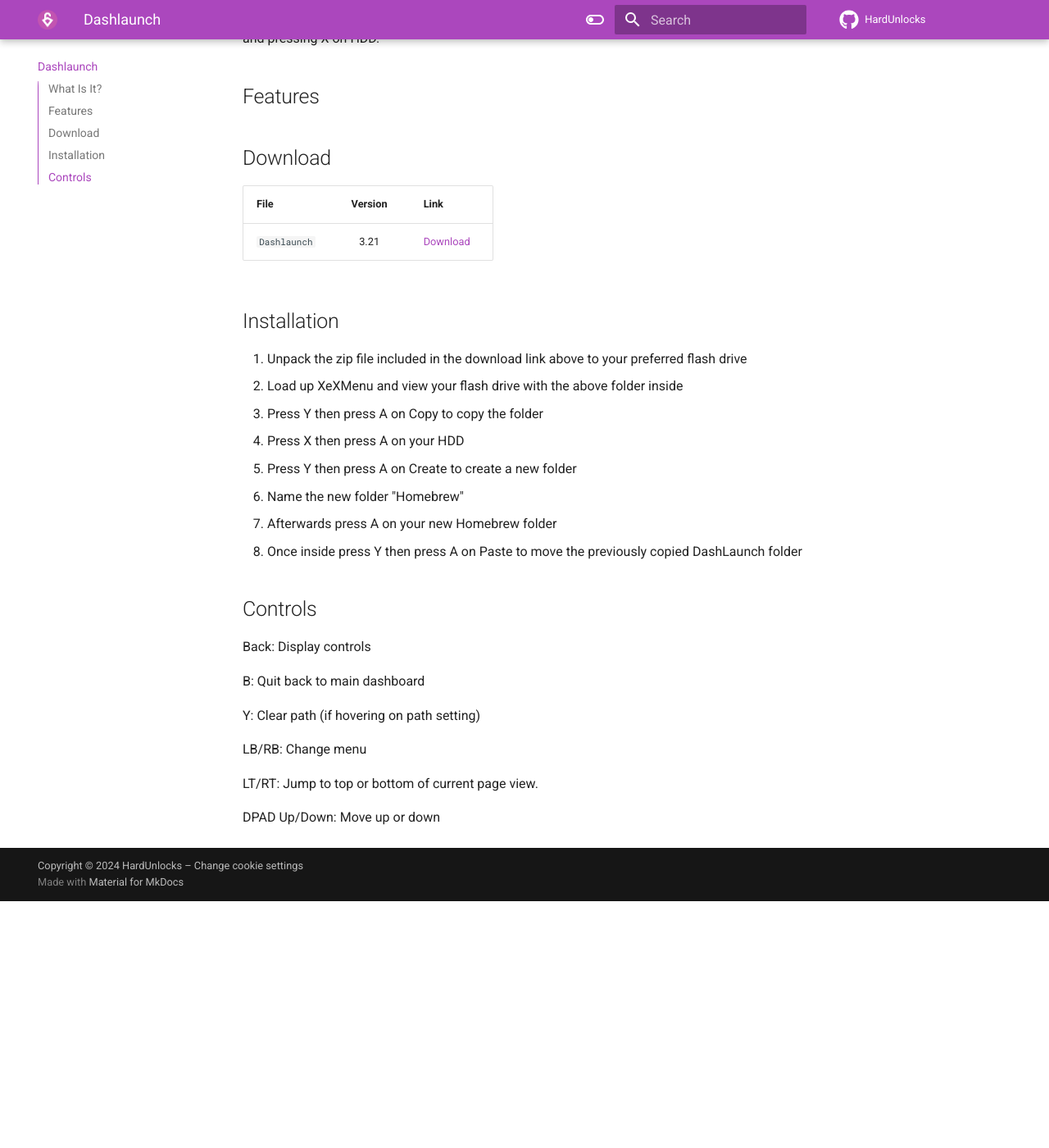
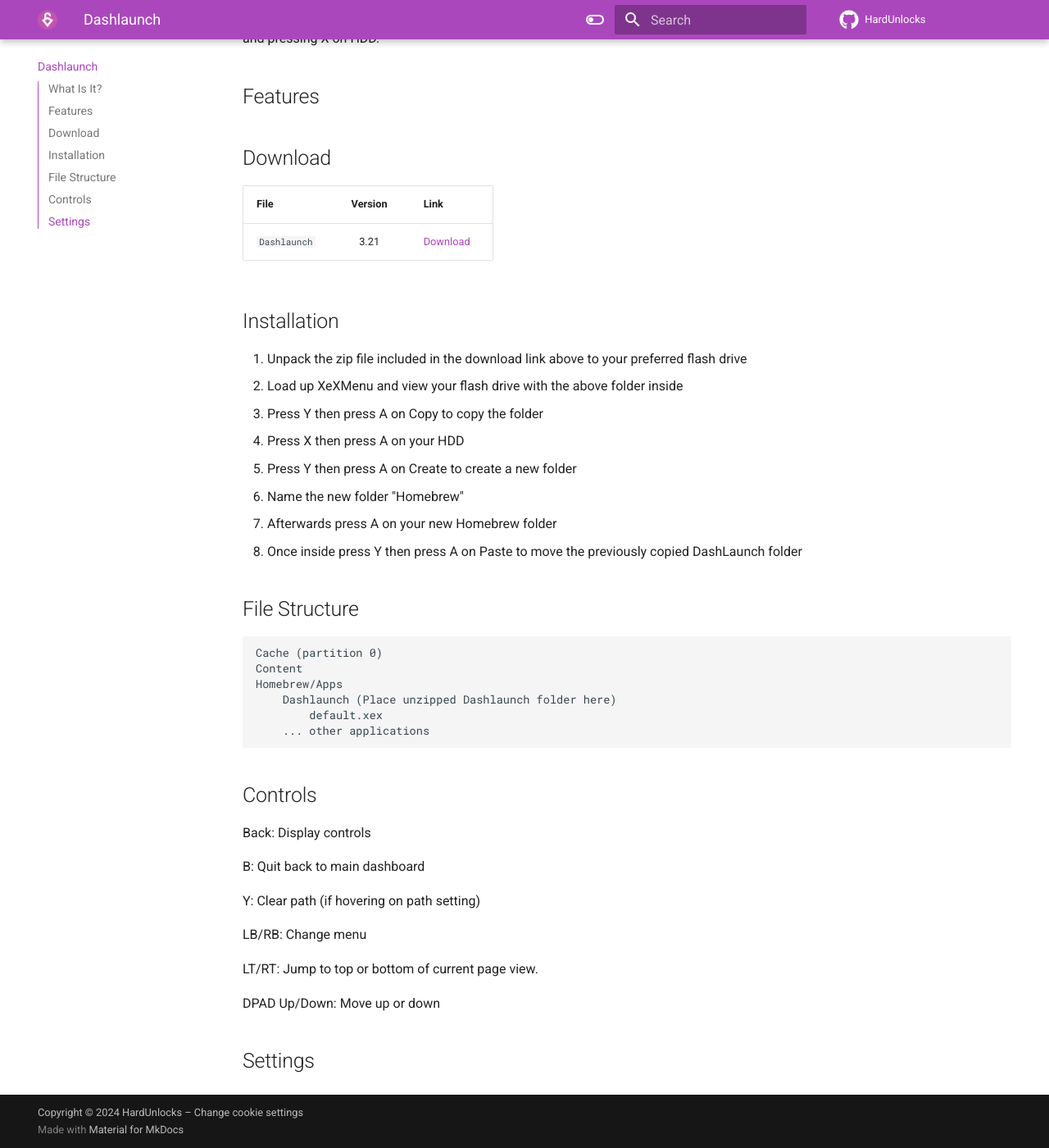
Before and after one commit to elasticpanda69/HardUnlocks, an MkDocs documentation site: the page built from docs/Dashlaunch.md, in a window 1280 px wide and 1400 px high, scrolled down 627 px. Shown: the whole window at 82% size. Built offline with MkDocs 1.6.1 and Material for MkDocs 9.7.7, drawn with Linux system fonts in a browser that asks for light colours; comment, search, counter and statistics services are not loaded; before the commit the page ends 1726 px from its top, so only the background shows below that.

Commit message:
Updated Dashlaunch.md

````diff
--- a/docs/Dashlaunch.md
+++ b/docs/Dashlaunch.md
@@ -26,6 +26,17 @@
 7. Afterwards press A on your new Homebrew folder
 8. Once inside press Y then press A on Paste to move the previously copied DashLaunch folder
 
+## File Structure
+
+``` { .yaml .no-copy }
+Cache (partition 0)
+Content
+Homebrew/Apps
+    Dashlaunch (Place unzipped Dashlaunch folder here)
+        default.xex
+    ... other applications
+```
+
 ## Controls
 
 Back: Display controls
@@ -39,3 +50,5 @@
 LT/RT: Jump to top or bottom of current page view.
 
 DPAD Up/Down: Move up or down
+
+## Settings
````
